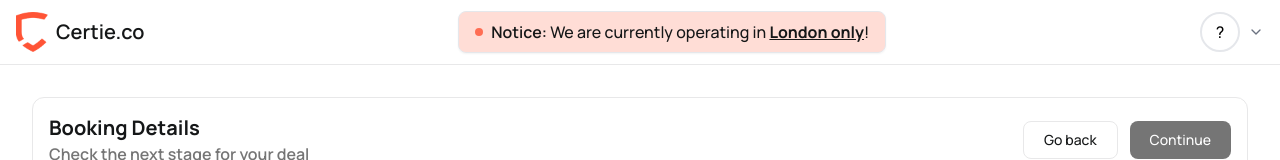
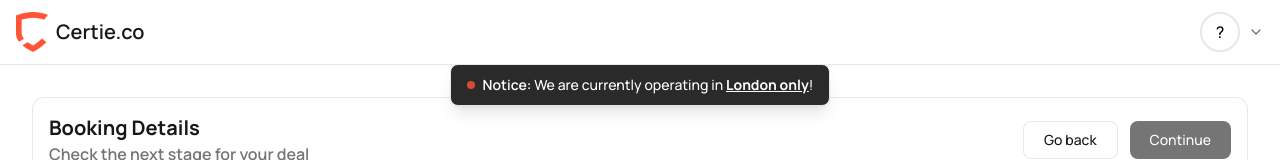
Before and after one commit to Sheikh-Mussadiq/Certie, a React (Vite) app: page /contractor-workflow in a window 1280 px wide. Shown: the top 160 px of the page. Built offline with nearby package versions, Linux system fonts and the light colour scheme; no server answers.

Commit message:
feat: move location notice to floating banner and improve address field UX

```diff
--- a/src/components/contractor/ContractorNavbar.jsx
+++ b/src/components/contractor/ContractorNavbar.jsx
@@ -24,6 +24,7 @@ const ContractorNavbar = () => {
   }, []);
 
   return (
+    <>
       <motion.nav
         initial={{ y: -100 }}
         animate={{ y: 0 }}
@@ -41,28 +42,45 @@ const ContractorNavbar = () => {
                 whileTap={{ scale: 0.95 }}
                 className="flex items-center space-x-2"
               >
-              <img src={LogoWithNoBG} alt="" className="w-8" />
+                <img src={LogoWithNoBG} alt="" className="w-6 sm:w-8" />
                 <div className="flex items-center space-x-2">
-                <p className="text-primary-black text-xl font-semibold">
+                  <p className="text-primary-black text-base sm:text-xl font-semibold">
                     Certie.co
                   </p>
                 </div>
               </motion.div>
             </Link>
-          <div className="flex items-center bg-primary-orange/20 border border-primary-orange-300 rounded-lg px-4 py-2 shadow-sm">
-            <span className="inline-block w-2 h-2 rounded-full bg-primary-orange mr-2 animate-pulse"></span>
-            <span className="text-primary-black text-base font-medium">
-              <span className="font-semibold">Notice:</span> We are currently
-              operating in{" "}
-              <span className="underline font-bold">London only</span>!
-            </span>
-          </div>
+
             <div className="flex items-center space-x-4">
               <ProfileDropdown />
             </div>
           </div>
         </div>
       </motion.nav>
+
+      {/* Floating Notice Banner - Visible on all screen sizes */}
+      <div className="fixed top-16 left-0 right-0 z-40 pointer-events-none">
+        <div className="flex justify-center px-2 sm:px-4">
+          <motion.div
+            initial={{ y: -20, opacity: 0 }}
+            animate={{ y: 0, opacity: 1 }}
+            transition={{ delay: 0.3 }}
+            className="pointer-events-auto"
+          >
+            <div className="bg-secondary-black backdrop-blur-sm border border-primary-orange-300 rounded-lg px-3 py-2 sm:px-4 sm:py-2.5 shadow-lg">
+              <div className="flex items-center justify-center gap-2">
+                <span className="inline-block w-1.5 h-1.5 sm:w-2 sm:h-2 rounded-full bg-primary-orange animate-pulse flex-shrink-0"></span>
+                <span className="text-white text-xs sm:text-sm font-medium text-center whitespace-nowrap">
+                  <span className="font-semibold">Notice:</span> We are
+                  currently operating in{" "}
+                  <span className="underline font-bold">London only</span>!
+                </span>
+              </div>
+            </div>
+          </motion.div>
+        </div>
+      </div>
+    </>
   );
 };
 
--- a/src/components/ui/PropertyMap.jsx
+++ b/src/components/ui/PropertyMap.jsx
@@ -212,13 +212,15 @@ const PropertyMap = ({
     }
   }, [coordinates]);
 
-  useEffect(() => {
-    if (coordinates[0] && coordinates[1]) {
-      reverseGeocode(coordinates[0], coordinates[1], false);
-    }
-    // We only want this to run once on mount
-    // eslint-disable-next-line react-hooks/exhaustive-deps
-  }, []);
+  // Removed auto-fill on mount to avoid confusing users
+  // Address fields will only be filled when user interacts with the map
+  // useEffect(() => {
+  //   if (coordinates[0] && coordinates[1]) {
+  //     reverseGeocode(coordinates[0], coordinates[1], false);
+  //   }
+  //   // We only want this to run once on mount
+  //   // eslint-disable-next-line react-hooks/exhaustive-deps
+  // }, []);
 
   const markerIcon = useMemo(
     () =>
--- a/src/pages/AddProperty.jsx
+++ b/src/pages/AddProperty.jsx
@@ -219,7 +219,7 @@ const AddProperty = () => {
               </div>
               <div className="mt-6">
                 <label className="block text-sm font-medium mb-2">
-                  Property Name
+                  Property Name <span className="text-red-500">*</span>
                 </label>
                 <input
                   type="text"
@@ -237,13 +237,12 @@ const AddProperty = () => {
             <div className="border border-grey-outline rounded-xl p-4">
               <h3 className="text-lg font-medium">Address Details</h3>
               <p className="text-xs text-primary-grey">
-                These fields are automatically updated from the map. You can
-                also edit them manually.
+                Move the map marker to auto-fill these fields, or enter them manually.
               </p>
               <div className="grid grid-cols-1 md:grid-cols-2 gap-4 mt-4">
                 <div>
                   <label className="block text-sm font-medium mb-2">
-                    Street
+                    Street <span className="text-red-500">*</span>
                   </label>
                   <input
                     type="text"
@@ -251,25 +250,27 @@ const AddProperty = () => {
                     onChange={(e) =>
                       handleAddressChange("street", e.target.value)
                     }
-                    placeholder="Enter street address"
+                    placeholder="Move map marker or enter street address"
                     className="w-full p-3 border border-grey-outline rounded-lg focus:outline-none focus:border-primary-orange"
                   />
                 </div>
                 <div>
-                  <label className="block text-sm font-medium mb-2">City</label>
+                  <label className="block text-sm font-medium mb-2">
+                    City <span className="text-red-500">*</span>
+                  </label>
                   <input
                     type="text"
                     value={formData.address.city}
                     onChange={(e) =>
                       handleAddressChange("city", e.target.value)
                     }
-                    placeholder="Enter city"
+                    placeholder="Move map marker or enter city"
                     className="w-full p-3 border border-grey-outline rounded-lg focus:outline-none focus:border-primary-orange"
                   />
                 </div>
                 <div>
                   <label className="block text-sm font-medium mb-2">
-                    State
+                    State <span className="text-red-500">*</span>
                   </label>
                   <input
                     type="text"
@@ -277,7 +278,7 @@ const AddProperty = () => {
                     onChange={(e) =>
                       handleAddressChange("state", e.target.value)
                     }
-                    placeholder="Enter state"
+                    placeholder="Move map marker or enter state"
                     className="w-full p-3 border border-grey-outline rounded-lg focus:outline-none focus:border-primary-orange"
                   />
                 </div>
@@ -291,7 +292,7 @@ const AddProperty = () => {
                     onChange={(e) =>
                       handleAddressChange("postcode", e.target.value)
                     }
-                    placeholder="Enter postcode"
+                    placeholder="Move map marker or enter postcode"
                     className="w-full p-3 border border-grey-outline rounded-lg focus:outline-none focus:border-primary-orange"
                   />
                 </div>
@@ -329,7 +330,7 @@ const AddProperty = () => {
             <div className="grid grid-cols-1 md:grid-cols-2 gap-4">
               <div>
                 <label className="block text-sm font-medium mb-2">
-                  Property Type
+                  Property Type <span className="text-red-500">*</span>
                 </label>
                 <select
                   value={formData.property_type}
```
Lines whose indentation alone changed are shown as unchanged.
